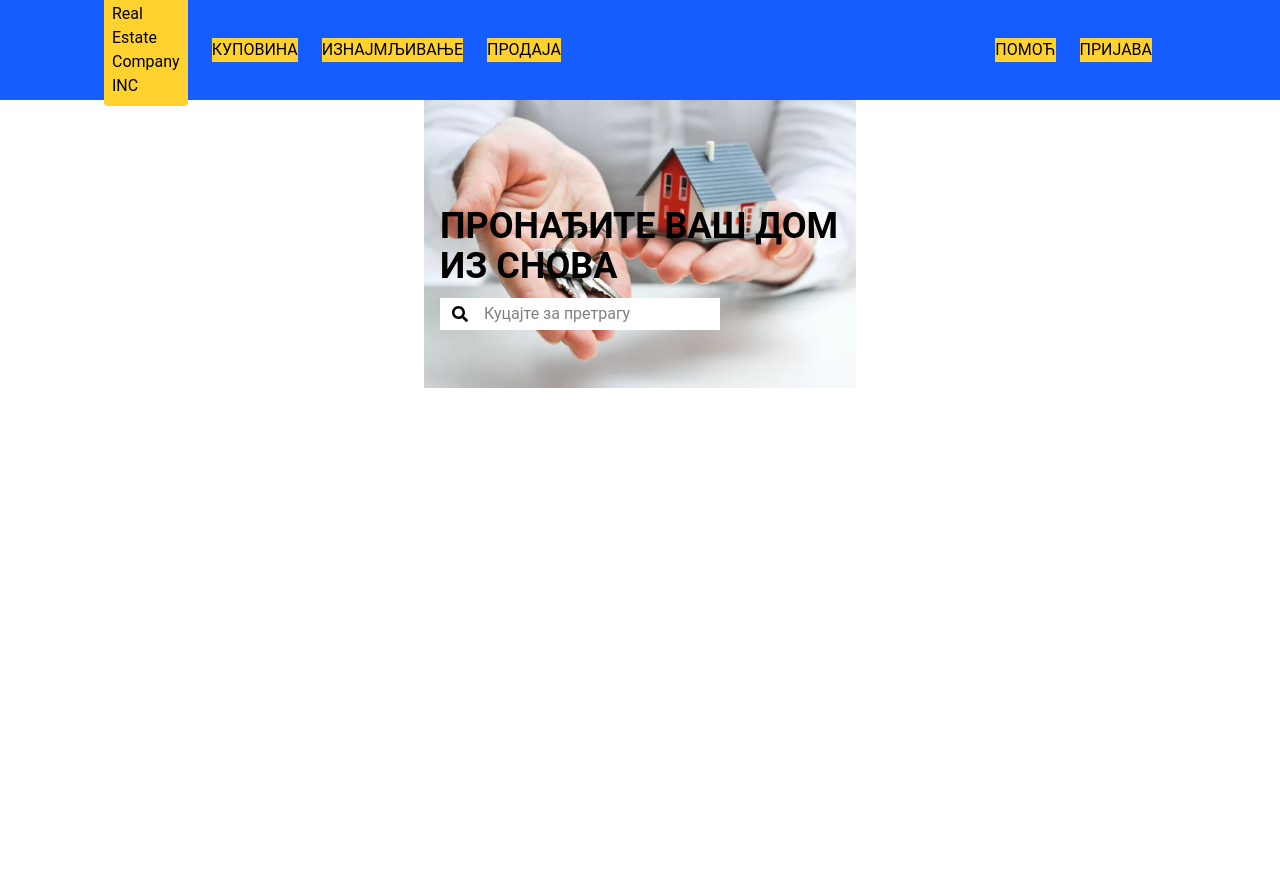
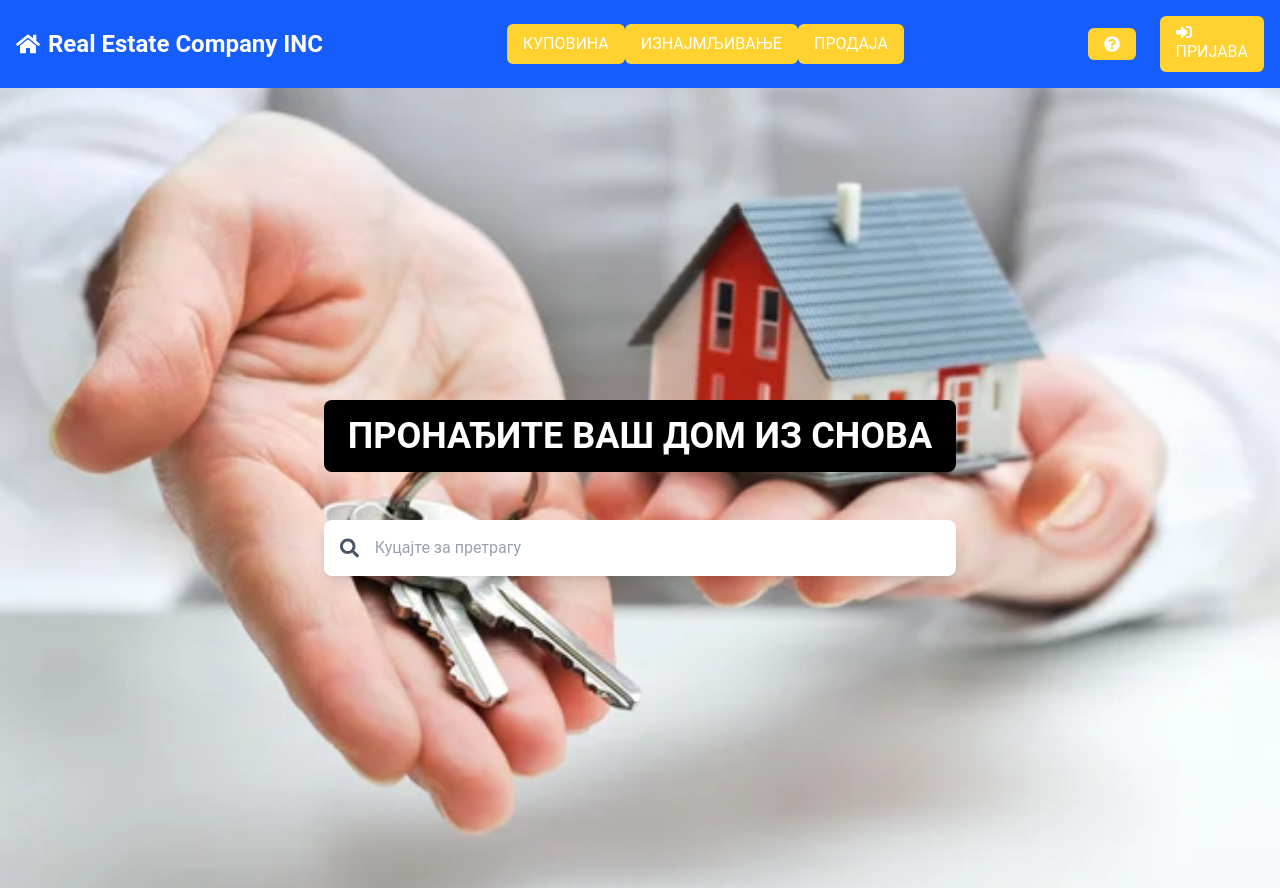
Before and after one commit to Darko41/mdexo-frontend, a React (Vite) app: page / in a window 1280 px wide. Before the commit the page ends 800 px from the top, so only its background shows below. Built offline with nearby package versions, Linux system fonts and the light colour scheme.

Commit message:
Some aestetic changes

```diff
--- a/src/components/Header.jsx
+++ b/src/components/Header.jsx
@@ -1,36 +1,44 @@
-// src/components/Header.jsx
-import { Link } from "react-router-dom"; // Import Link for routing
+import { Link } from "react-router-dom";
+import { FaHome, FaSearch, FaSignInAlt, FaQuestionCircle } from "react-icons/fa";
 
 export default function Header() {
   return (
-    <div>
-      {/* Header Section */}
-      <div className="flex h-25 w-screen flex-row justify-between bg-blue-600">
-        <div className="ml-26 flex w-2/5 flex-row items-center justify-start">
-          {/* Home Button */}
-          <Link to="/" className="mr-6 bg-amber-300 hover:bg-blue-600 p-2 rounded">
-            Real Estate Company INC
+    <div className="bg-blue-600 shadow-lg">
+      <div className="flex flex-wrap justify-between items-center p-4 max-w-screen-xl mx-auto">
+        <div className="flex items-center space-x-6 w-full sm:w-auto justify-between sm:justify-start">
+          <Link to="/" className="text-2xl font-bold text-white hover:text-yellow-400 transition duration-300 flex items-center space-x-2">
+            <FaHome /> <span>Real Estate Company INC</span>
           </Link>
+        </div>
 
+        <div className="flex items-center justify-between w-full sm:w-auto mt-4 sm:mt-0">
           <Link to="/real-estates">
-            <button className="mr-6 bg-amber-300 hover:bg-blue-600">
+            <button className="bg-amber-300 hover:bg-blue-600 text-white py-2 px-4 rounded-md transition duration-300">
               КУПОВИНА
             </button>
           </Link>
           <Link to="/iznamljivanje">
-            <button className="mr-6 mr-6 bg-amber-300 hover:bg-blue-600">ИЗНАЈМЉИВАЊЕ</button>
+            <button className="bg-amber-300 hover:bg-blue-600 text-white py-2 px-4 rounded-md transition duration-300">
+              ИЗНАЈМЉИВАЊЕ
+            </button>
           </Link>
           <Link to="/prodaja">
-            <button className="mr-6 mr-6 bg-amber-300 hover:bg-blue-600">ПРОДАЈА</button>
+            <button className="bg-amber-300 hover:bg-blue-600 text-white py-2 px-4 rounded-md transition duration-300">
+              ПРОДАЈА
+            </button>
           </Link>
         </div>
-        <div className="logo w-2/5"></div>
-        <div className="mr-26 flex w-1/5 flex-row items-center justify-end">
+
+        <div className="flex items-center space-x-6 w-full sm:w-auto mt-4 sm:mt-0">
           <Link to="/pomoc">
-            <button className="mr-6 mr-6 bg-amber-300 hover:bg-blue-600">ПОМОЋ</button>
+            <button className="bg-amber-300 hover:bg-blue-600 text-white py-2 px-4 rounded-md transition duration-300">
+              <FaQuestionCircle />
+            </button>
           </Link>
           <Link to="/prijava">
-            <button className="mr-6 mr-6 bg-amber-300 hover:bg-blue-600">ПРИЈАВА</button>
+            <button className="bg-amber-300 hover:bg-blue-600 text-white py-2 px-4 rounded-md transition duration-300">
+              <FaSignInAlt /> ПРИЈАВА
+            </button>
           </Link>
         </div>
       </div>
--- a/src/components/Main.jsx
+++ b/src/components/Main.jsx
@@ -2,9 +2,9 @@ import SearchBar from "./SearchBar";
 
 export default function Main() {
   return (
-    <section className="flex h-72 w-full flex-col items-center justify-center bg-[url('/bgImage.jpg')] bg-contain bg-center bg-no-repeat">
-      <div className="flex w-100 flex-col items-start">
-        <p className="bg mb-3 pt-12 text-4xl font-bold text-wrap text-black">
+    <section className="flex flex-col items-center justify-center bg-cover bg-center h-screen text-white" style={{ backgroundImage: "url('/bgImage.jpg')" }}>
+      <div className="flex flex-col items-center">
+        <p className="bg-opacity-60 bg-black px-6 py-4 text-4xl font-bold text-center mb-8 rounded-lg sm:text-3xl md:text-4xl">
           ПРОНАЂИТЕ ВАШ ДОМ ИЗ СНОВА
         </p>
         <SearchBar />
--- a/src/components/RealEstateSlider.jsx
+++ b/src/components/RealEstateSlider.jsx
@@ -4,9 +4,8 @@ export default function RealEstateSlider() {
   const [realEstates, setRealEstates] = useState([]);
   const [loading, setLoading] = useState(true);
 
-  // Fetch data when the component mounts
   useEffect(() => {
-    fetch("https://mdexo-backend.onrender.com/api/real-estates/")  // Replace with your actual API endpoint
+    fetch("https://mdexo-backend.onrender.com/api/real-estates/")
       .then((response) => {
         if (!response.ok) {
           throw new Error("Network response was not ok " + response.statusText);
@@ -14,7 +13,7 @@ export default function RealEstateSlider() {
         return response.json();
       })
       .then((data) => {
-        setRealEstates(data.content); // Adjust to match your backend response (e.g., data.content)
+        setRealEstates(data.content);
         setLoading(false);
       })
       .catch((error) => {
@@ -23,38 +22,40 @@ export default function RealEstateSlider() {
       });
   }, []);
 
-  // Loading state
-  if (loading) {
-    return <div>Loading...</div>;
-  }
-
-  // Function to format the date as DD/MM/YYYY
   const formatDate = (dateString) => {
     const date = new Date(dateString);
     const day = String(date.getDate()).padStart(2, '0');
-    const month = String(date.getMonth() + 1).padStart(2, '0'); // Months are 0-indexed
+    const month = String(date.getMonth() + 1).padStart(2, '0');
     const year = date.getFullYear();
     return `${day}/${month}/${year}`;
   };
 
+  if (loading) {
+    return (
+      <div className="flex justify-center items-center h-screen">
+        <div className="text-xl text-blue-600">Loading...</div>
+      </div>
+    );
+  }
+
   return (
-    <div className="real-estates-container p-4">
-      <h2 className="text-center text-2xl font-bold mb-4">Available Real Estates</h2>
+    <div className="p-4 max-w-screen-xl mx-auto">
+      <h2 className="text-3xl font-semibold mb-6 text-center text-blue-600">Available Real Estates</h2>
 
-      <div className="grid grid-cols-3 gap-4">
+      <div className="grid grid-cols-1 sm:grid-cols-2 lg:grid-cols-3 gap-6">
         {realEstates.length > 0 ? (
           realEstates.map((estate) => (
-            <div key={estate.id} className="real-estate-item border p-4 rounded shadow">
-              <h3 className="font-bold">{estate.title}</h3>
-              <p>{estate.description}</p>
-              <p><strong>Price:</strong> ${estate.price}</p>
-              <p><strong>Location:</strong> {estate.city}, {estate.state}</p>
-              <p><strong>Size:</strong> {estate.sizeInSqMt} sq meters</p>
-              <p><strong>Created At:</strong> {formatDate(estate.createdAt)}</p>
+            <div key={estate.propertyId} className="border p-4 rounded-lg shadow-lg bg-white hover:shadow-2xl transition duration-300 transform hover:scale-105">
+              <h3 className="text-xl font-semibold">{estate.title}</h3>
+              <p className="text-gray-600">{estate.description}</p>
+              <p className="mt-2 text-lg font-semibold">Price: ${estate.price}</p>
+              <p className="text-sm text-gray-500">{estate.city}, {estate.state}</p>
+              <p className="mt-2 text-sm text-gray-400">Size: {estate.sizeInSqMt} sq meters</p>
+              <p className="mt-2 text-xs text-gray-400">Added: {formatDate(estate.createdAt)}</p>
             </div>
           ))
         ) : (
-          <p>No real estate listings available.</p>
+          <p className="text-center col-span-3">No real estate listings available.</p>
         )}
       </div>
     </div>
--- a/src/components/SearchBar.jsx
+++ b/src/components/SearchBar.jsx
@@ -1,11 +1,11 @@
-import { FaSearch } from "react-icons/fa"; // Import the search icon
+import { FaSearch } from "react-icons/fa";
 
 export default function SearchBar() {
   return (
-    <div className="flex h-8 w-70 flex-row items-center justify-start bg-white">
-      <FaSearch id="pretraga-lokacija" className="ml-3" />
+    <div className="flex items-center bg-white rounded-lg shadow-lg p-2 w-80 mx-auto mt-4 sm:w-full">
+      <FaSearch className="text-gray-600 text-xl ml-2" />
       <input
-        className="ml-2 pl-2 text-left"
+        className="w-full px-4 py-2 text-gray-700 placeholder-gray-400 rounded-lg focus:outline-none focus:ring-2 focus:ring-blue-500"
         type="text"
         placeholder="Куцајте за претрагу"
       />
```
